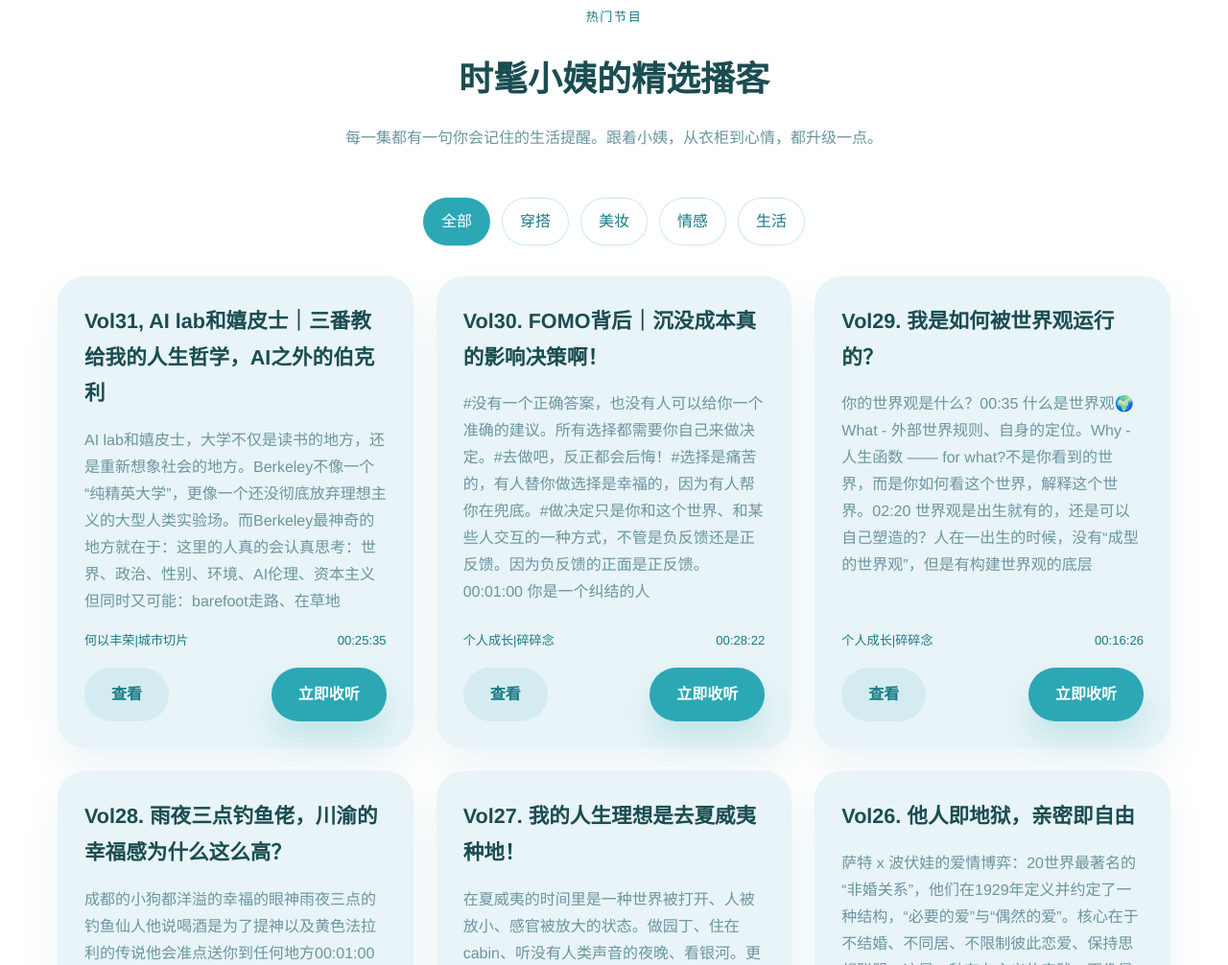
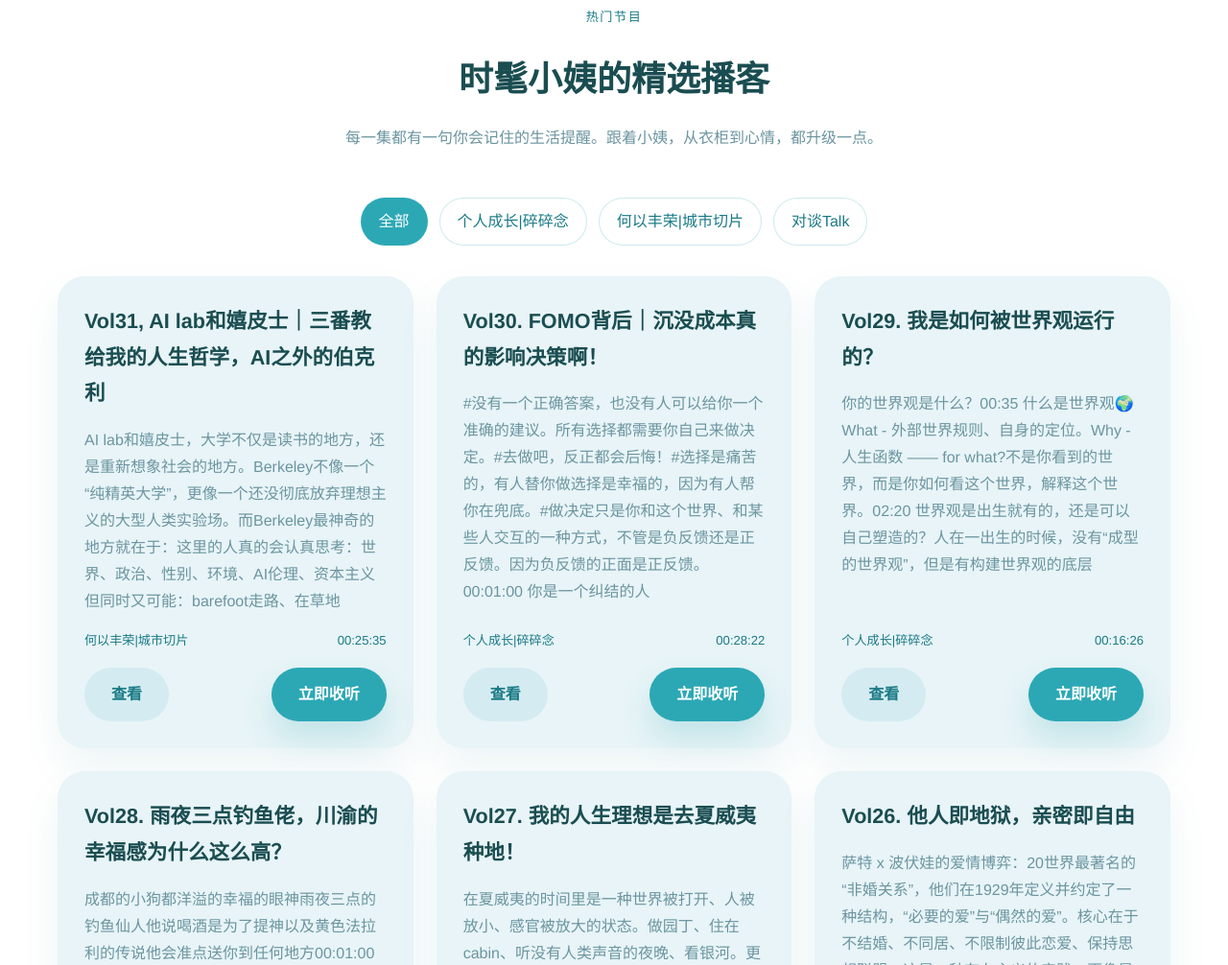
Before and after one commit to ttoriaa/shimai-podcast-site, a website: page index.html in a window 1280 px wide. Shown: the part 1306-2312 px from the top of the page at 96% size. Drawn offline with Linux system fonts and the light colour scheme.

Commit message:
Align homepage podcast filters with new three-category taxonomy

```diff
--- a/index.html
+++ b/index.html
@@ -75,10 +75,10 @@
         </div>
         <div class="episode-filters" id="episodeFilters">
           <button class="filter-btn active" data-category="all">全部</button>
-          <button class="filter-btn" data-category="穿搭">穿搭</button>
-          <button class="filter-btn" data-category="美妆">美妆</button>
-          <button class="filter-btn" data-category="情感">情感</button>
-          <button class="filter-btn" data-category="生活">生活</button>
+          <button class="filter-btn" data-category="个人成长|碎碎念">个人成长|碎碎念</button>
+          <button class="filter-btn" data-category="何以丰荣|城市切片">何以丰荣|城市切片</button>
+          <button class="filter-btn" data-category="对谈Talk">对谈Talk</button>
+
         </div>
         <div class="episode-grid" id="episodeGrid"></div>
       </div>
```
